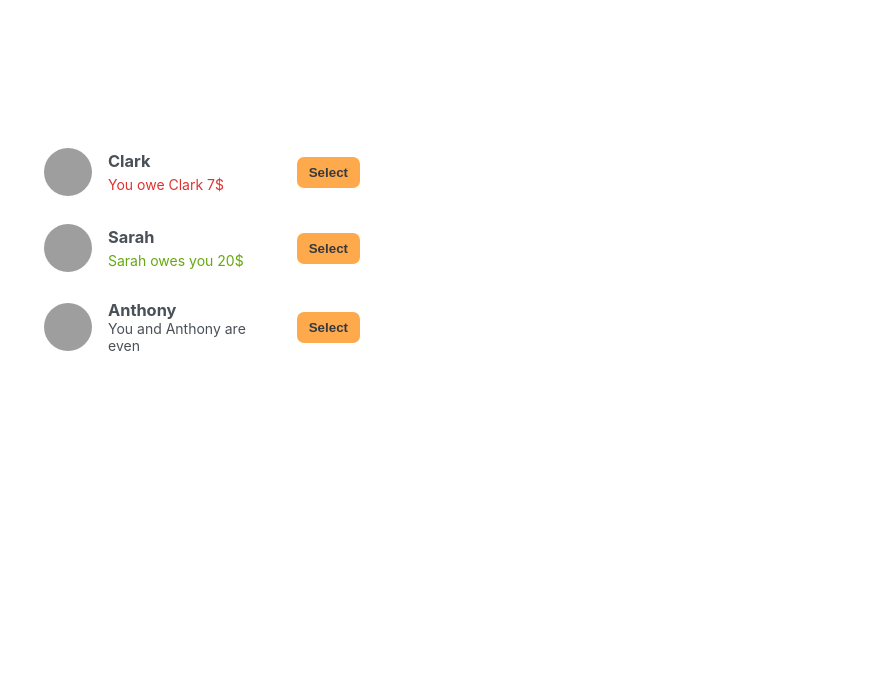
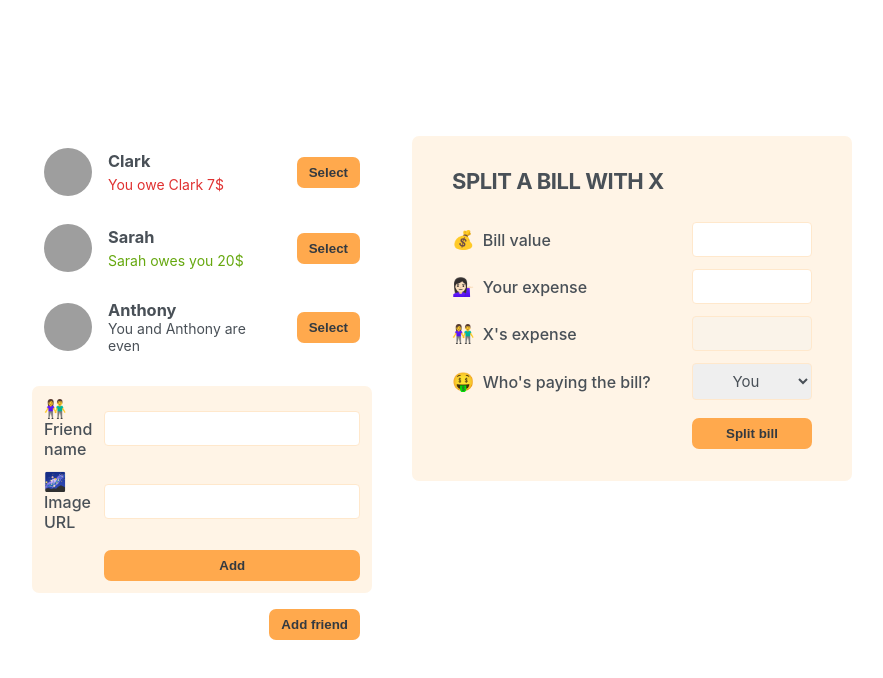
Before and after one commit to WiliTheSParrow/06-eat-n-split, a React (Create React App) app: page / in a window 1280 px wide. Shown: the top 678 px of the page, without its empty margins (198-1081 px from the left). Built offline with nearby package versions, Linux system fonts and the light colour scheme; grey boxes are pictures that could not be loaded.

Commit message:
feat: Building the Static App: Forms

```diff
--- a/src/App.js
+++ b/src/App.js
@@ -24,7 +24,10 @@
     <div className="app">
       <div className="sidebar">
         <FriendsList />
+        <FormAddFriend />
+        <Button>Add friend</Button>
       </div>
+      <FormSplitBill />
     </div>
   );
 }
@@ -56,7 +59,54 @@
         </p>
       )}
       {friend.balance === 0 && <p>You and {friend.name} are even</p>}
-      <button className="button">Select</button>
+      <Button>Select</Button>
     </li>
   );
 }
+
+function Button({ children }) {
+  return <button className="button">{children}</button>;
+}
+
+function FormAddFriend() {
+  return (
+    <form className="form-add-friend">
+      <label>👫 Friend name</label>
+      <input type="text" />
+
+      <label>🌌 Image URL</label>
+      <input type="text" />
+
+      <Button>Add</Button>
+    </form>
+  );
+}
+
+function FormSplitBill() {
+  return (
+    <form className="form-split-bill">
+      <h2>Split a bill with X</h2>
+
+      <label>💰 Bill value</label>
+      <input type="text" />
+
+      <label>💁🏻‍♀️ Your expense</label>
+      <input type="text" />
+
+      <label>👫 X's expense</label>
+      <input type="text" disabled />
+
+      <label>🤑 Who's paying the bill?</label>
+      <select>
+        <option value="user" key="">
+          You
+        </option>
+        <option value="friend" key="">
+          X
+        </option>
+      </select>
+
+      <Button>Split bill</Button>
+    </form>
+  );
+}
```
